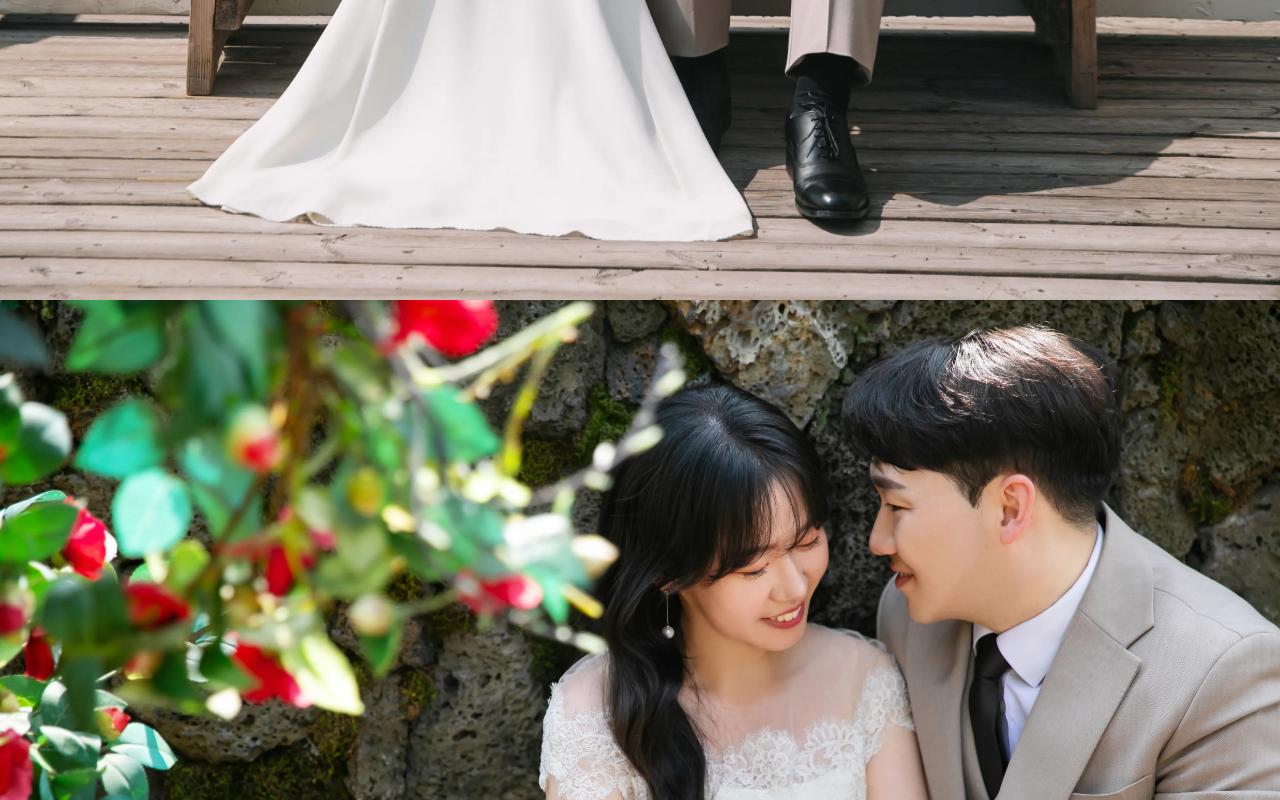
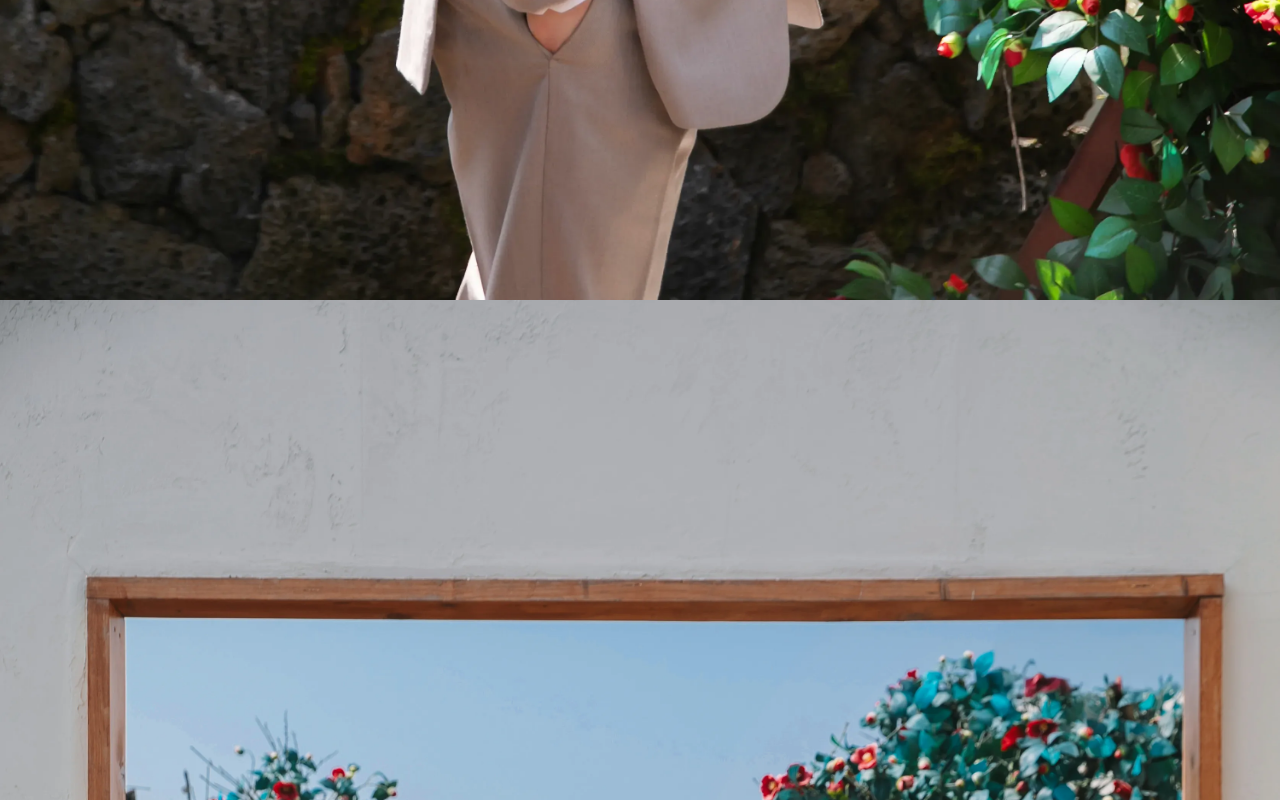
Before and after one commit to Leebonggu/wedding-invitation-father, a React (Vite) app: page / in a window 1280 px wide. Shown: the part 3869-4669 px from the top of the page. Built offline with nearby package versions, Linux system fonts and the light colour scheme; a web font is replaced by a local one.

Commit message:
최신화

```diff
--- a/src/App.tsx
+++ b/src/App.tsx
@@ -228,24 +228,24 @@ const GallerySection = () => {
   // ];
 
   const images = [
+    // './images/002.webp',
+    './images/004.webp',
     './images/001.webp',
-    './images/002.webp',
     './images/003.webp',
-    './images/004.webp',
+    './images/009.webp',
+    // './images/008.webp',
     './images/005.webp',
+    './images/007.webp',
     './images/006.webp',
-    './images/007.webp',
-    './images/008.webp',
-    './images/009.webp',
     './images/010.webp',
     './images/011.webp',
     './images/012.webp',
     './images/013.webp',
     './images/014.webp',
-    './images/015.webp',
-    './images/016.webp',
-    './images/017.webp',
-    './images/018.webp',
+    // './images/015.webp',
+    // './images/016.webp',
+    // './images/017.webp',
+    // './images/018.webp',
   ];
 
 
@@ -691,11 +691,11 @@ const AccountSection = () => {
   };
 
   const 신랑계좌번호 = '645502-01-294223';
-  const 신랑아버지계좌번호 = '202-23-0344-541'
-  const 신랑어머니계좌번호 = '';
-  const 신부계좌번호 = '111-222-333444';
-  const 신부아버지계좌번호 = '';
-  const 신부어머니계좌번호 = '';
+  // const 신랑아버지계좌번호 = '202-23-0344-541'
+  // const 신랑어머니계좌번호 = '';
+  const 신부계좌번호 = '523203-04-019309';
+  // const 신부아버지계좌번호 = '';
+  // const 신부어머니계좌번호 = '';
 
 
   return (
@@ -732,7 +732,7 @@ const AccountSection = () => {
                     {copiedAccount === 'groom1' ? '복사됨' : '복사'}
                   </button>
                 </div>
-                <div className="flex items-center justify-between py-2">
+                {/* <div className="flex items-center justify-between py-2">
                   <div className="text-sm">
                     <p className="text-gray-500 text-xs">신랑 아버지 이성화</p>
                     <p className="text-gray-700 text-xs">국민은행 {신랑아버지계좌번호}</p>
@@ -743,8 +743,8 @@ const AccountSection = () => {
                   >
                     {copiedAccount === 'groom2' ? '복사됨' : '복사'}
                   </button>
-                </div>
-                <div className="flex items-center justify-between py-2">
+                </div> */}
+                {/* <div className="flex items-center justify-between py-2">
                   <div className="text-sm">
                     <p className="text-gray-500 text-xs">신랑 어머니 김종희</p>
                     <p className="text-gray-700 text-xs">국민은행 {신랑어머니계좌번호}</p>
@@ -755,7 +755,7 @@ const AccountSection = () => {
                   >
                     {copiedAccount === 'groom3' ? '복사됨' : '복사'}
                   </button>
-                </div>
+                </div> */}
               </div>
             )}
 
@@ -781,7 +781,7 @@ const AccountSection = () => {
                     {copiedAccount === 'bride1' ? '복사됨' : '복사'}
                   </button>
                 </div>
-                <div className="flex items-center justify-between py-2">
+                {/* <div className="flex items-center justify-between py-2">
                   <div className="text-sm">
                     <p className="text-gray-500 text-xs">신부 아버지 이강준</p>
                     <p className="text-gray-700 text-xs">우리은행 {신부아버지계좌번호}</p>
@@ -792,8 +792,8 @@ const AccountSection = () => {
                   >
                     {copiedAccount === 'bride2' ? '복사됨' : '복사'}
                   </button>
-                </div>
-                <div className="flex items-center justify-between py-2">
+                </div> */}
+                {/* <div className="flex items-center justify-between py-2">
                   <div className="text-sm">
                     <p className="text-gray-500 text-xs">신부 어머니 유신자</p>
                     <p className="text-gray-700 text-xs">우리은행 {신부어머니계좌번호}</p>
@@ -804,7 +804,7 @@ const AccountSection = () => {
                   >
                     {copiedAccount === 'bride3' ? '복사됨' : '복사'}
                   </button>
-                </div>
+                </div> */}
               </div>
             )}
           </div>
```
